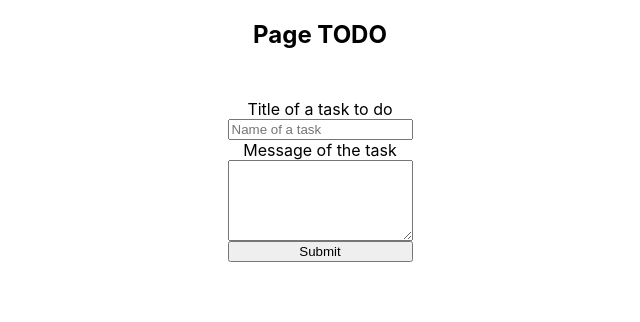
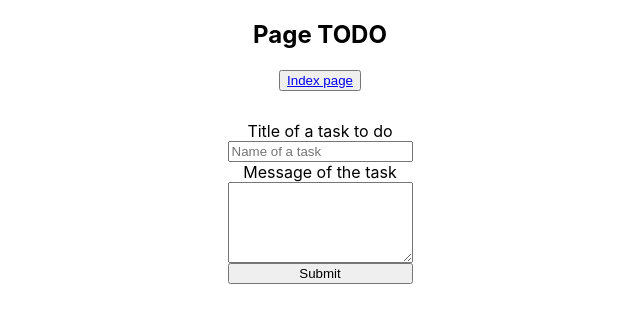
Before and after one commit to ironhackbcn/challenge-todo-app, a React (Create React App) app: page /editTask/1 in a window 1280 px wide. Shown: the top 322 px of the page, without its empty margins (320-960 px from the left). Built offline with nearby package versions, Linux system fonts and the light colour scheme.

Commit message:
done it until edit task

```diff
--- a/src/App.js
+++ b/src/App.js
@@ -13,7 +13,7 @@ class App extends Component {
          <h2>Page TODO</h2>
          <Switch>
          <Route  exact path="/" component={ List }/>
-         <Route  path="/editTask" component={ Edit }/>
+         <Route  path="/editTask/:id" component={ Edit }/>
 
          </Switch>
       </div>
--- a/src/Components/Edit.js
+++ b/src/Components/Edit.js
@@ -1,5 +1,6 @@
 import React, { Component } from "react";
 import axios from "axios";
+import { Link } from "react-router-dom";
 
 class Edit extends Component {
   state = {
@@ -15,12 +16,13 @@ class Edit extends Component {
   };
 
   updateTodo = () => {
+    const id = this.props.match.params.id;
+    console.log(id);
 
-    const id = this.props.match.params.id;
     console.log(this.state);
 
     axios
-      .post(`http://localhost:4000/api/v1/todos/${id}`, this.state)
+      .put(`http://localhost:4000/api/v1/todos/${id}`, this.state)
       .then(response => {
         console.log("update task");
       })
@@ -31,9 +33,19 @@ class Edit extends Component {
     });
   };
 
+  componentDidMount() {
+    const id = this.props.match.params.id;
+    console.log(id);
+  }
+
   render() {
     return (
       <div>
+        <div>
+          <button>
+            <Link to={`/`}>Index page</Link>
+          </button>
+        </div>
         <form className="form-addtodo" onSubmit={this.updateTodo}>
           <label> Title of a task to do </label>
           <input
@@ -46,8 +58,8 @@ class Edit extends Component {
           <label>Message of the task</label>
           <textarea
             className="form-control"
-            name="message"
-            value={this.state.message}
+            name="body"
+            value={this.state.body}
             onChange={this.handleInput}
             rows="5"
           ></textarea>
--- a/src/Components/List.js
+++ b/src/Components/List.js
@@ -102,9 +102,9 @@ class List extends Component {
                   <Link
                     to={`/editTask/${todo._id}`}
                     key={todo._id}
-                    className="card-link"
+                    className="task"
                   >
-                    Details
+                    Edit
                   </Link>
                 </div>
                 <button
```
